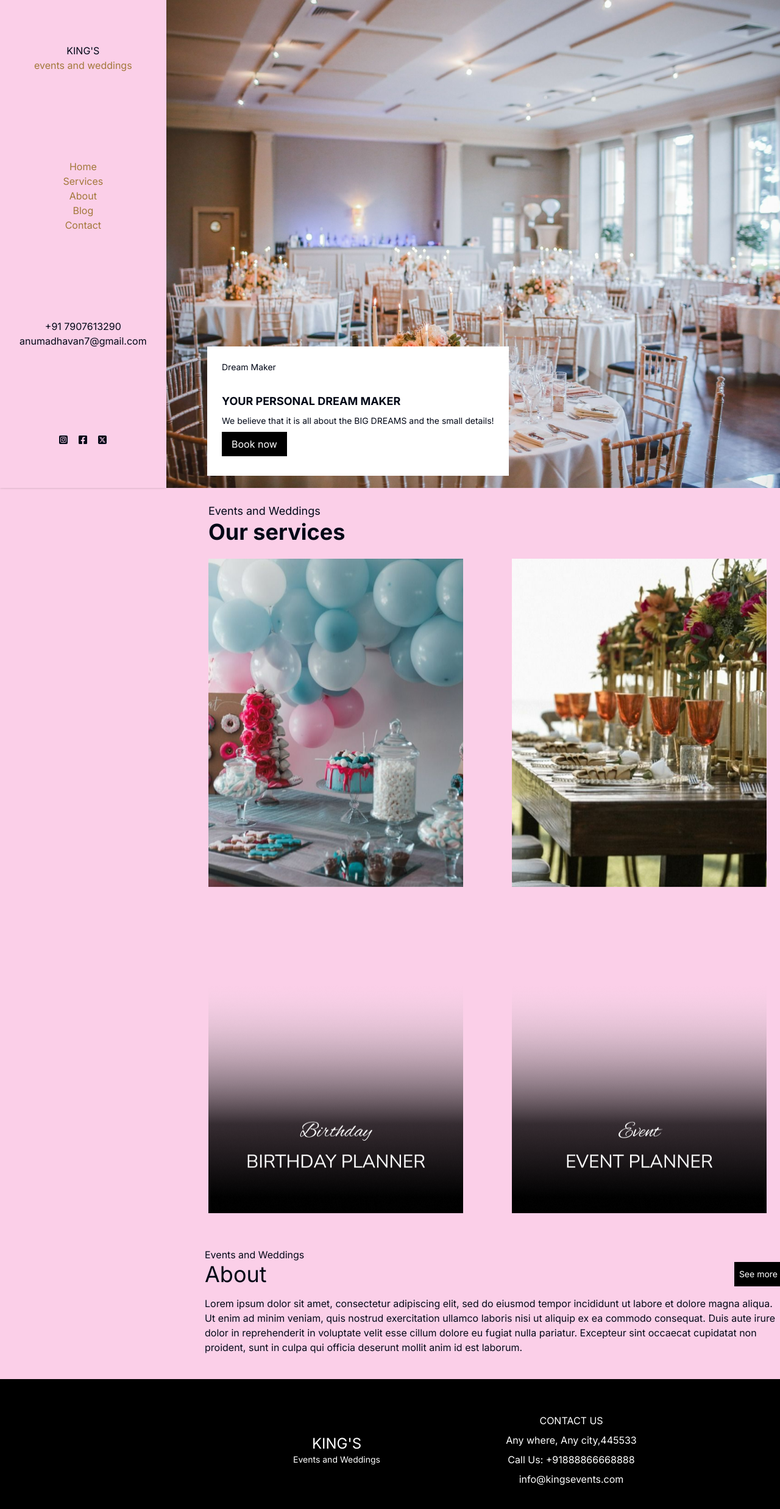
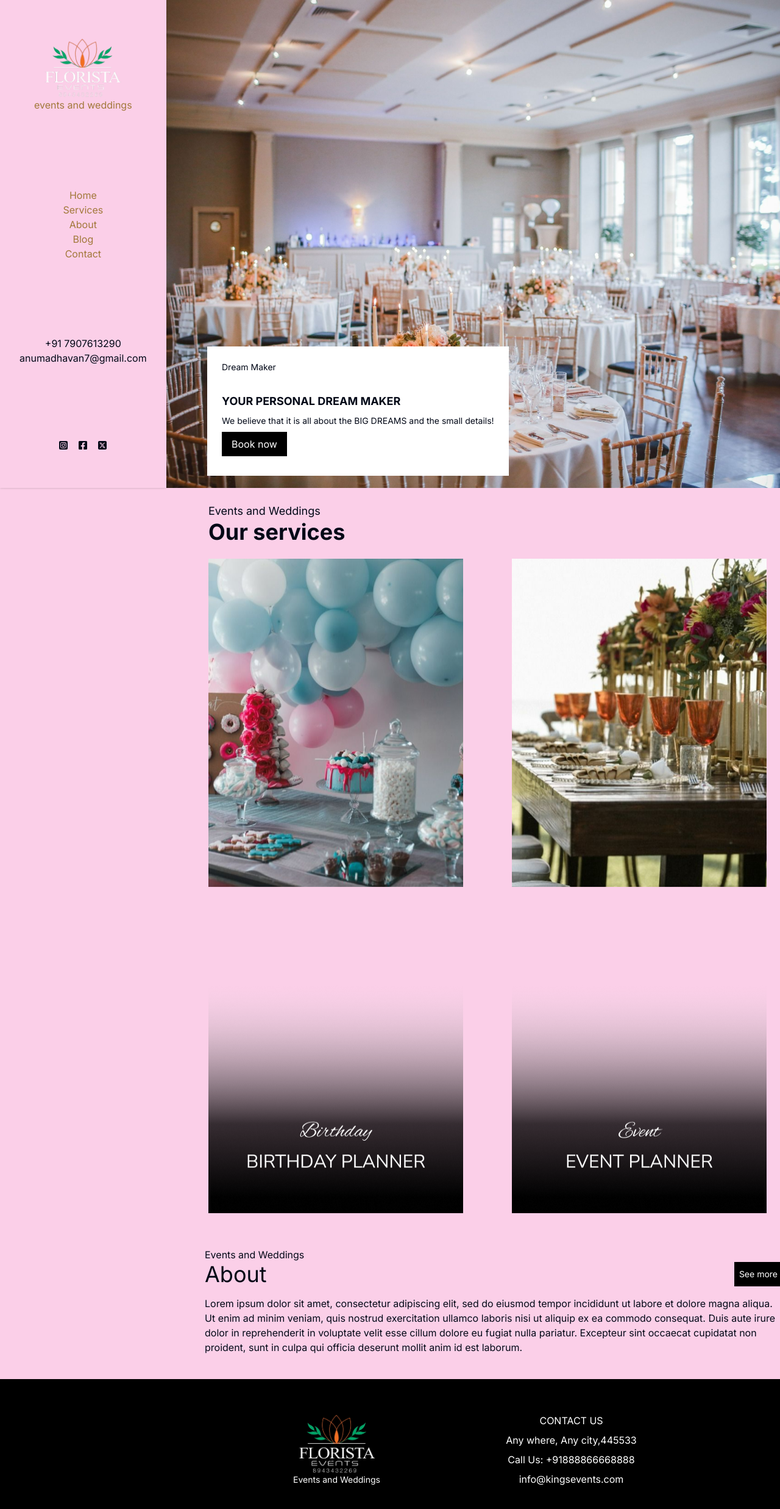
Before and after one commit to ANU7MADHAV/event-work, a Next.js app: page / in a window 1280 px wide. Shown: the top 2474 px of the page at 61% size. Built offline with nearby package versions, Linux system fonts and the light colour scheme.

Commit message:
logo added

```diff
--- a/components/Footer/Footer.tsx
+++ b/components/Footer/Footer.tsx
@@ -1,11 +1,13 @@
 import React from "react";
+import logo from "@/public/logo.png";
+import Image from "next/image";
 
 const Footer = () => {
   return (
     <div className="flex h-full w-screen items-center justify-between bg-black px-2 py-6 text-left text-sm lg:px-[150px] lg:py-8 ">
-      <div className="flex w-full flex-col  lg:ml-[210px]">
+      <div className="flex w-full flex-col lg:ml-[210px]  lg:items-center lg:justify-center">
         <div className=" py-4 text-center text-white">
-          <h1 className="text-2xl text-white">KING&apos;S</h1>
+          <Image src={logo} alt="logo" width={150} />
           <p className="text-white">Events and Weddings</p>
         </div>
         {/* <div>
--- a/components/Navbar/Navbar.tsx
+++ b/components/Navbar/Navbar.tsx
@@ -2,12 +2,17 @@ import React from "react";
 import Routes from "./Routes";
 import SocialNetworks from "./SocialNetworks";
 import Link from "next/link";
+import logo from "@/public/logo.png";
+import Image from "next/image";
 
 const Navbar = () => {
   return (
     <div className="flex h-full  w-full flex-col justify-around overflow-y-scroll bg-pink-200 px-8 text-center  shadow">
-      <section>
-        <h1>KING&apos;S</h1>
+      <section className="w-full">
+        <Link href="/" className="flex justify-center">
+          <Image src={logo} alt="logo" width={150} />
+        </Link>
+
         <p className="text-[#A2783A]">events and weddings</p>
       </section>
       <section>
@@ -17,7 +22,6 @@ const Navbar = () => {
         <Link href="tel:+917907613290">
           <p>+91 7907613290</p>
         </Link>
-
         <Link href="mailto:anumadhavan7@gmail.com">
           <p>anumadhavan7@gmail.com</p>
         </Link>
```
Also changed, not shown: public/logo.png (added).
